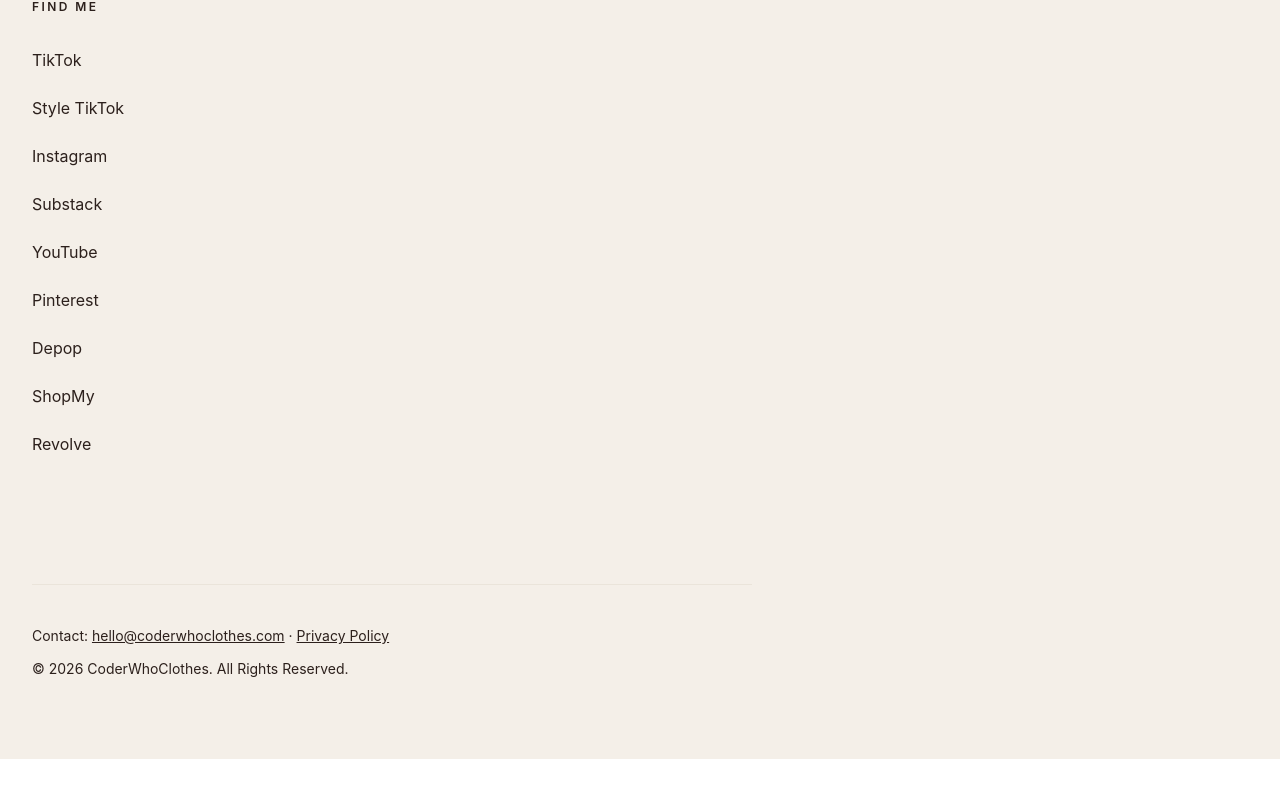
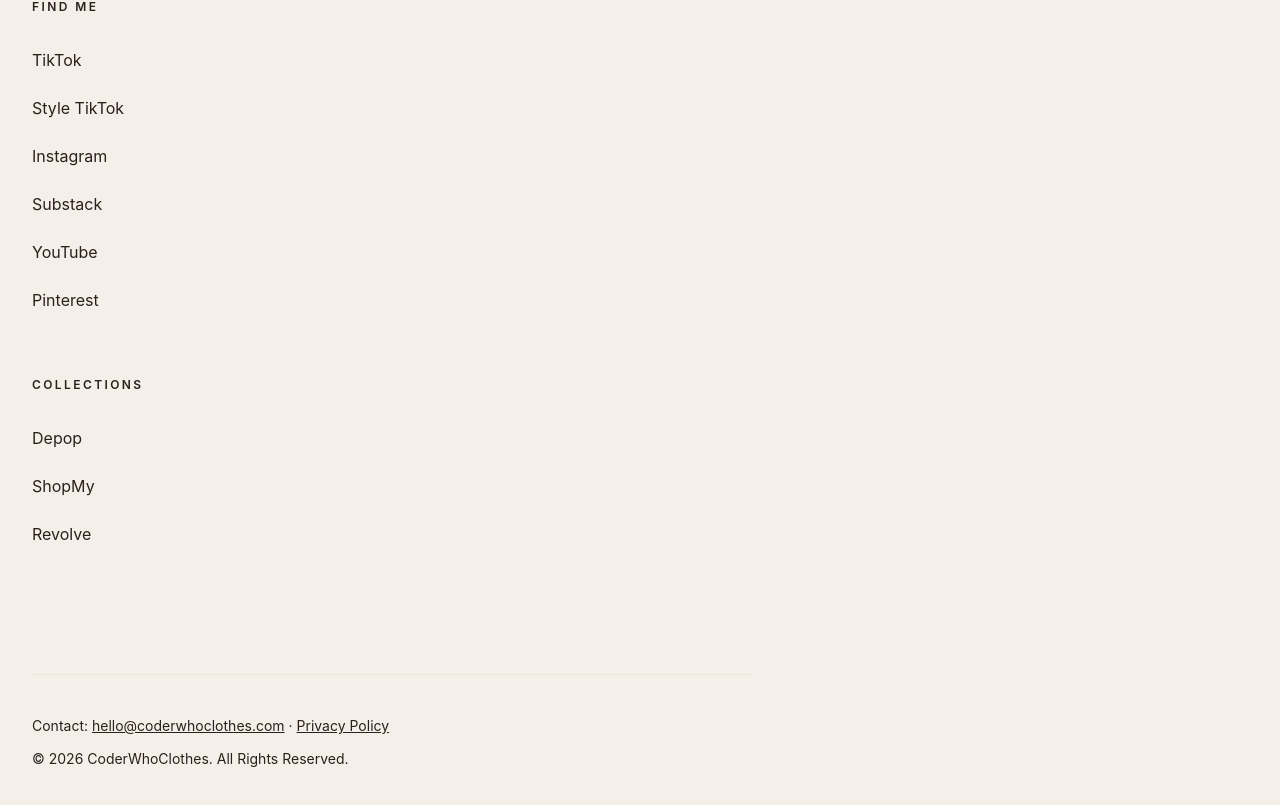
Before and after one commit to rggerber/coderwhoclothes-landing, a React (Vite) app: page / in a window 1280 px wide. Shown: the part 1330-2135 px from the top of the page. Before the commit the page ends 2089 px from the top, so only its background shows below. Built offline with nearby package versions, Linux system fonts and the light colour scheme.

Commit message:
collections

```diff
--- a/src/ComingSoon.jsx
+++ b/src/ComingSoon.jsx
@@ -248,8 +248,23 @@ export default function ComingSoon() {
               >
                 Pinterest
               </Link>
+              </VStack>
+        </Box>
 
-              <Link
+        {/* 7. Collections section */}
+        <Box mt={{ base: 12, md: 16 }}>
+          <Text
+            color={TEXT}
+            fontSize="xs"
+            fontWeight="semibold"
+            textTransform="uppercase"
+            letterSpacing="0.2em"
+            mb={{ base: 6, md: 8 }}
+          >
+            Collections
+          </Text>
+          <VStack align="stretch" spacing={{ base: 5, md: 6 }}>
+          <Link
                 href="https://depop.com/reb77"
                 isExternal
                 fontSize="md"
@@ -281,8 +296,8 @@ export default function ComingSoon() {
               >
                 Revolve
               </Link>
-            </VStack>
-          </Box>
+              </VStack>
+        </Box>
       </Box>
 
       {/* Footer */}
```
